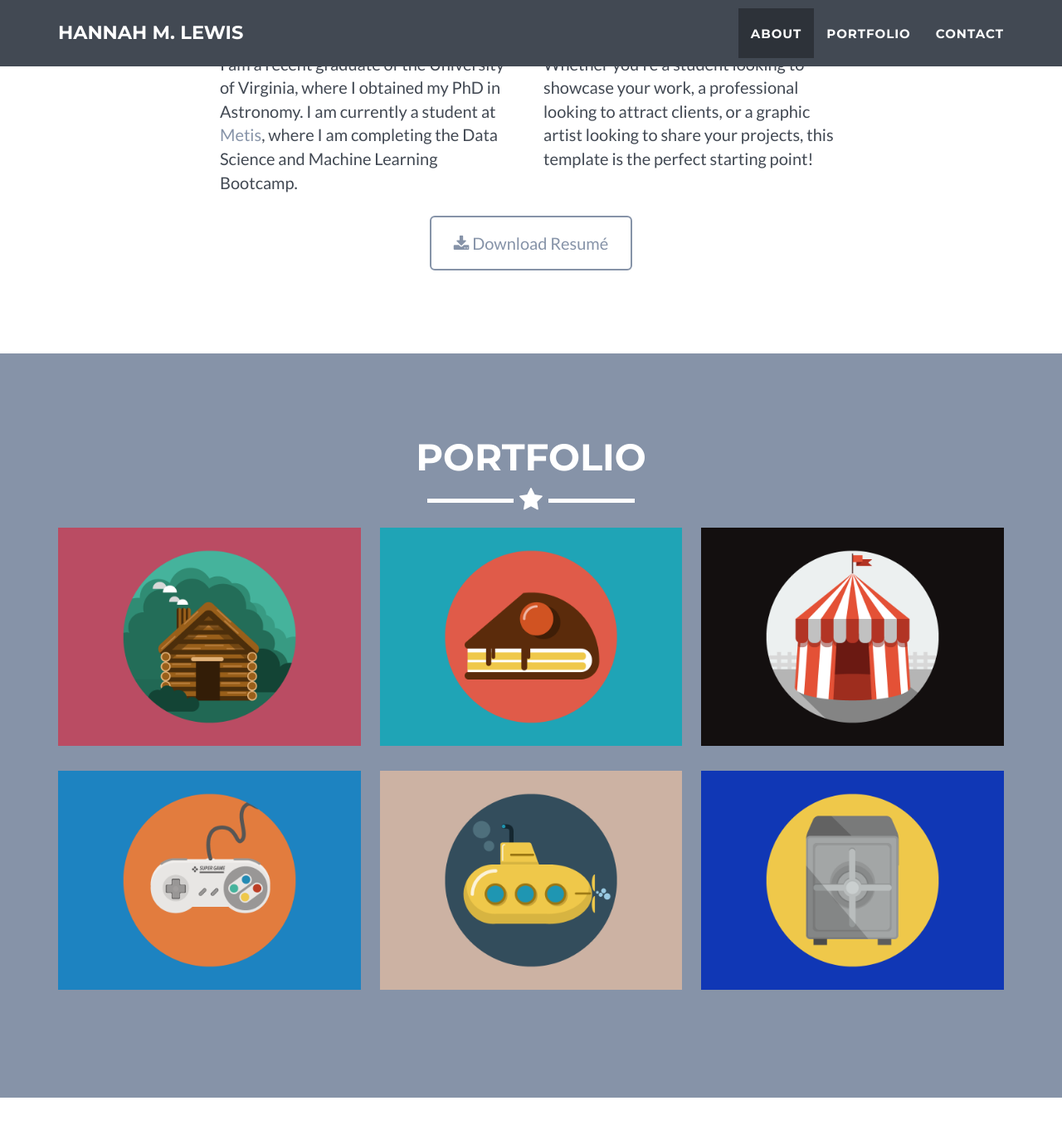
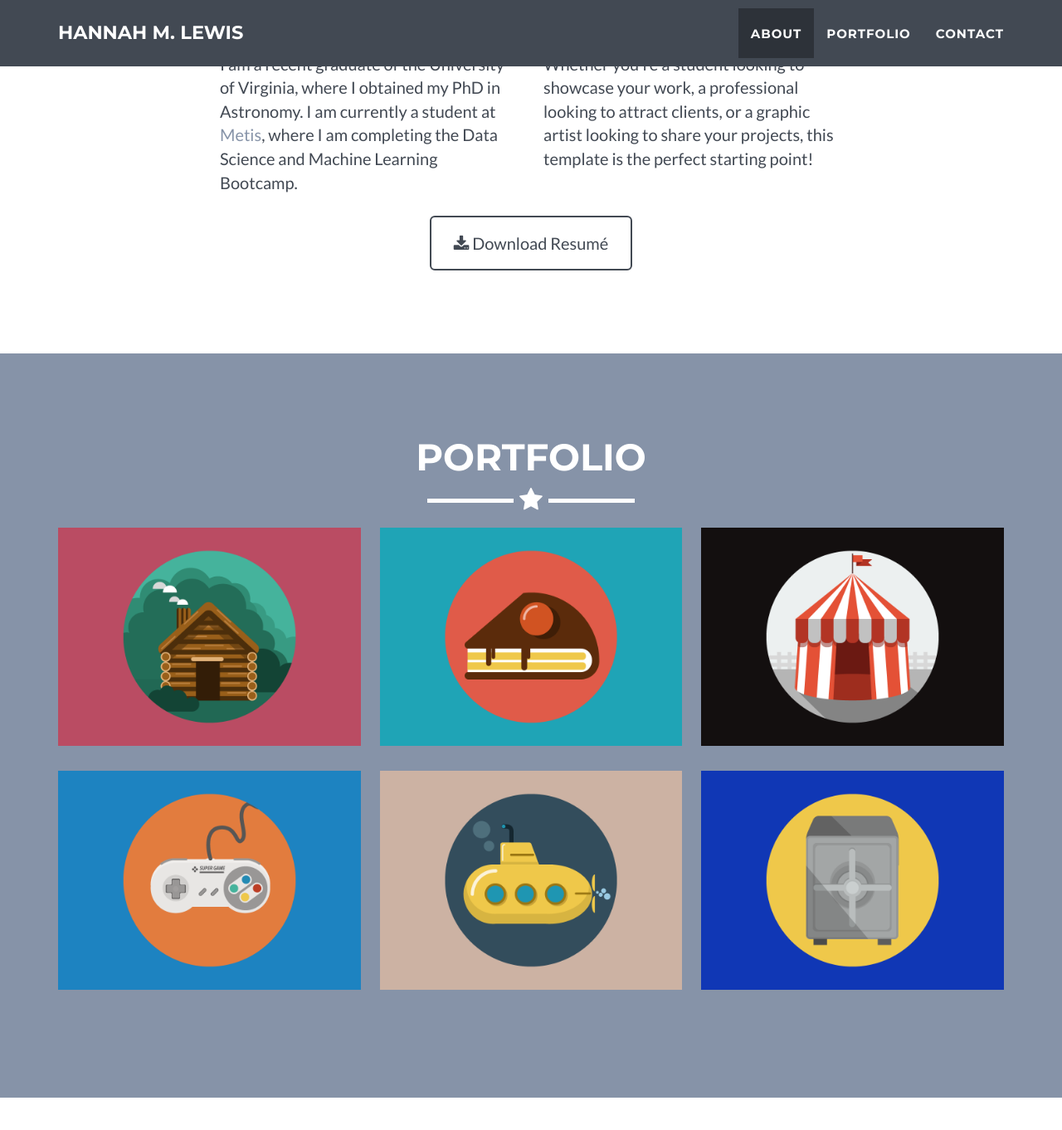
Before and after one commit to hmlewis-astro/hmlewis-astro.github.io, a Jekyll site: the page built from _posts/2014-07-18-project-1.markdown, in a window 1280 px wide and 1400 px high, scrolled down 936 px. Shown: the top 1362 px of the window at 83% size. Built offline with Jekyll 4.4.1, drawn with Linux system fonts in a browser that asks for light colours.

Commit message:
fix button color darker

```diff
--- a/_includes/css/main.css
+++ b/_includes/css/main.css
@@ -282,10 +282,10 @@ section.success {
 .btn-outline {
     margin-top: 15px;
     /*border: solid 2px #fff;*/
-    border: solid 2px #{{ site.color.primary }};
+    border: solid 2px #{{ site.color.secondary }};
     font-size: 20px;
     /*color: #fff;*/
-    color: #{{ site.color.primary }};
+    color: #{{ site.color.secondary }};
     background: 0 0;
     transition: all .3s ease-in-out;
 }
@@ -295,7 +295,7 @@ section.success {
 .btn-outline:active,
 .btn-outline.active {
     border: solid 2px #fff;
-    color: #{{ site.color.primary }};
+    color: #{{ site.color.secondary-dark }};
     background: #fff;
 }
 
```
